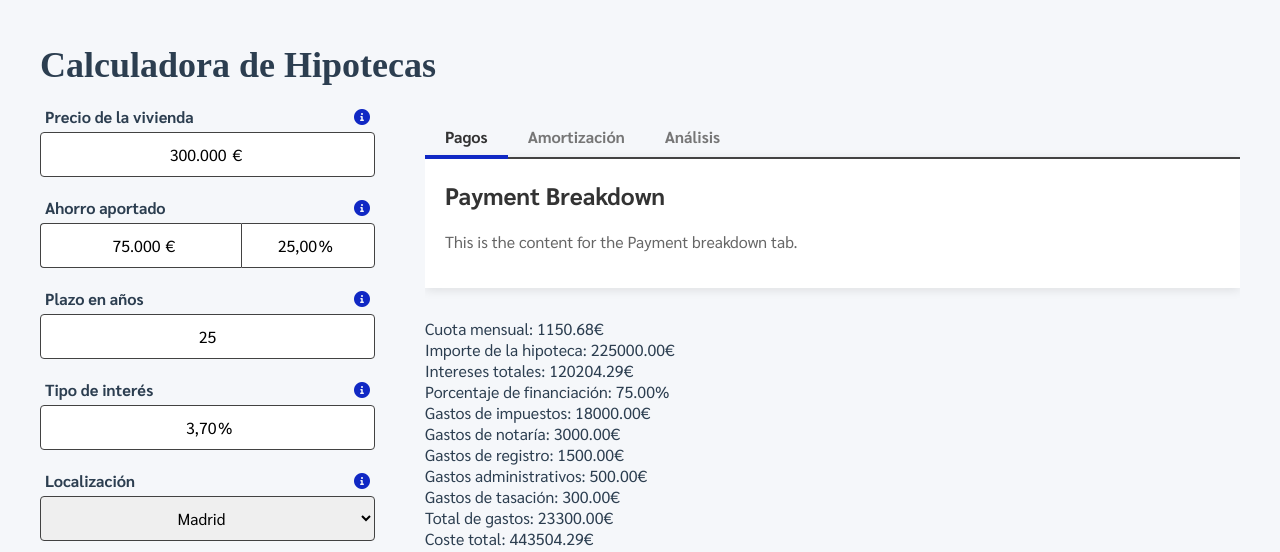
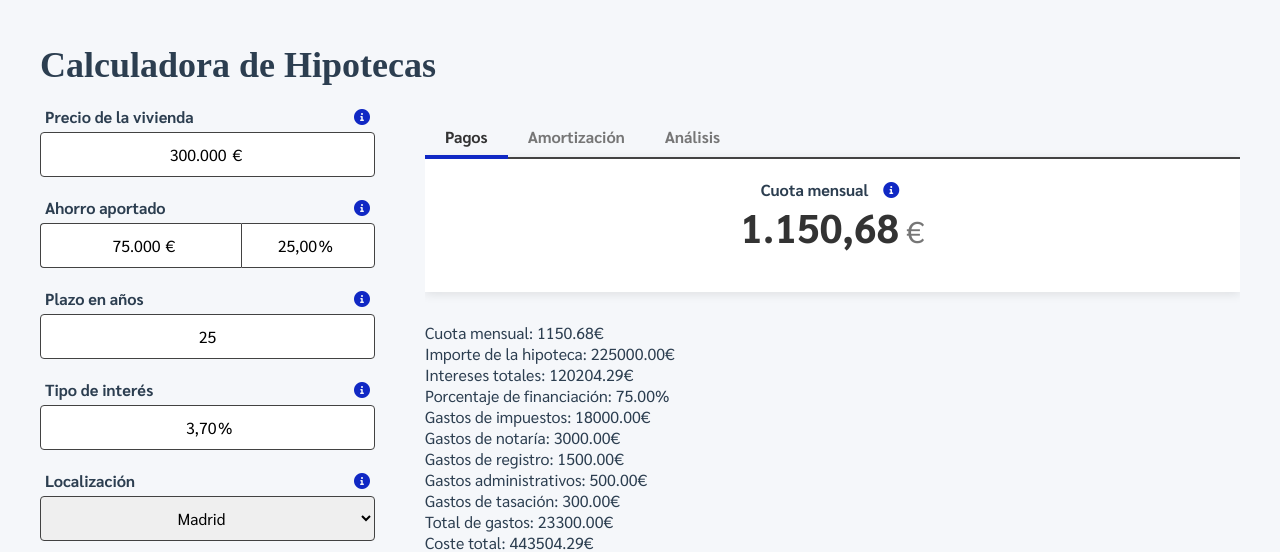
Before and after one commit to miguel-bm/mortgage-calculator, a FastAPI app: page / in a window 1280 px wide. Shown: the top 552 px of the page. Run offline with FastAPI, Linux system fonts and the light colour scheme; some libraries are stand-ins or nearby versions.

Commit message:
format monthly payment output

```diff
--- a/app/static/script.js
+++ b/app/static/script.js
@@ -13,6 +13,25 @@ const resultsContainer = document.getElementById('results');
 let resultsChart;
 
 function displayResults(data) {
+
+    // Update the monthly payment amount in the UI
+    const monthlyPaymentElement = document.getElementById('monthly-payment-amount');
+    if (monthlyPaymentElement) {
+        // Format the monthly payment as a currency string
+        let formattedPayment = new Intl.NumberFormat('es-ES', {
+            minimumFractionDigits: 2,
+            maximumFractionDigits: 2
+        }).format(data.monthly_payment);
+
+        // if len is 7, add an extra dot (1234,56 -> 1.234,56)
+        if (formattedPayment.length === 7) {
+            formattedPayment = formattedPayment.slice(0, 1) + '.' + formattedPayment.slice(1);
+        }
+
+        // Update the content of the element
+        monthlyPaymentElement.textContent = formattedPayment;
+    }
+
     resultsContainer.innerHTML = `
         <div class="result-item"><span class="result-label">Cuota mensual:</span> ${data.monthly_payment.toFixed(2)}€</div>
         <div class="result-item"><span class="result-label">Importe de la hipoteca:</span> ${data.mortgage_amount.toFixed(2)}€</div>
--- a/app/templates/index.html
+++ b/app/templates/index.html
@@ -383,6 +383,47 @@
         .radio-group input[type="radio"]:checked+label {
             color: var(--primary-color);
         }
+
+        .monthly-payment-container {
+            display: flex;
+            flex-direction: column;
+            align-items: center;
+            justify-content: center;
+            padding: 0px;
+            background-color: transparent;
+            border-radius: 8px;
+            margin-bottom: 20px;
+        }
+
+        .monthly-payment-label {
+            font-weight: bold;
+            margin-bottom: 0px;
+            display: flex;
+            align-items: center;
+            font-size: 16px;
+        }
+
+        .monthly-payment-label .info-icon {
+            margin-left: 15px;
+        }
+
+        .monthly-payment-amount {
+            display: flex;
+            align-items: baseline;
+            justify-content: center;
+        }
+
+        .monthly-payment-amount .amount {
+            font-size: 40px;
+            font-weight: bold;
+            color: #333;
+        }
+
+        .monthly-payment-amount .currency {
+            font-size: 30px;
+            color: #767676;
+            margin-left: 7px;
+        }
     </style>
 </head>
 
@@ -539,16 +580,30 @@
                         <button class="tab" data-tab="analysis">Análisis</button>
                     </div>
                     <div id="payment" class="tab-content active">
-                        <h2>Payment Breakdown</h2>
-                        <p>This is the content for the Payment breakdown tab.</p>
+                        <div class="monthly-payment-container">
+                            <div class="monthly-payment-label">
+                                Cuota mensual
+                                <span class="info-icon" tabindex="0">
+                                    <i class="fas fa-info-circle"></i>
+                                    <span class="tooltip-text">
+                                        Esta es la cantidad que pagarás cada mes por tu hipoteca, incluyendo capital e
+                                        intereses.
+                                    </span>
+                                </span>
+                            </div>
+                            <div class="monthly-payment-amount">
+                                <span class="amount" id="monthly-payment-amount">1.563,34</span>
+                                <span class="currency">€</span>
+                            </div>
+                        </div>
                     </div>
                     <div id="amortization" class="tab-content">
-                        <h2>Amortization</h2>
-                        <p>This is the content for the Amortization tab.</p>
+                        <h2>Plan de Amortización</h2>
+                        <p>Visualiza cómo se reducirá tu deuda a lo largo del tiempo.</p>
                     </div>
                     <div id="analysis" class="tab-content">
-                        <h2>Analysis</h2>
-                        <p>This is the content for the Analysis tab.</p>
+                        <h2>Análisis Financiero</h2>
+                        <p>Explora un análisis detallado de tu hipoteca y sus implicaciones.</p>
                     </div>
 
                     <div id="results">
```
